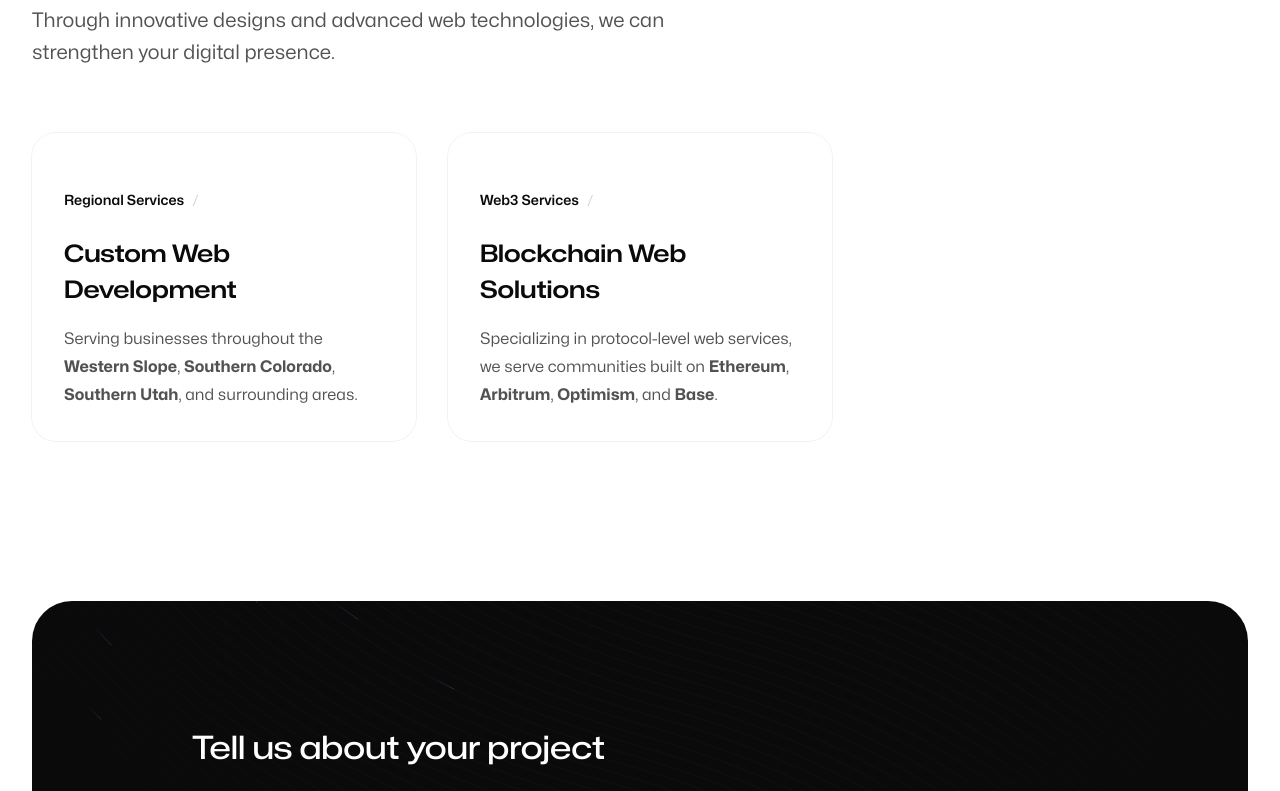
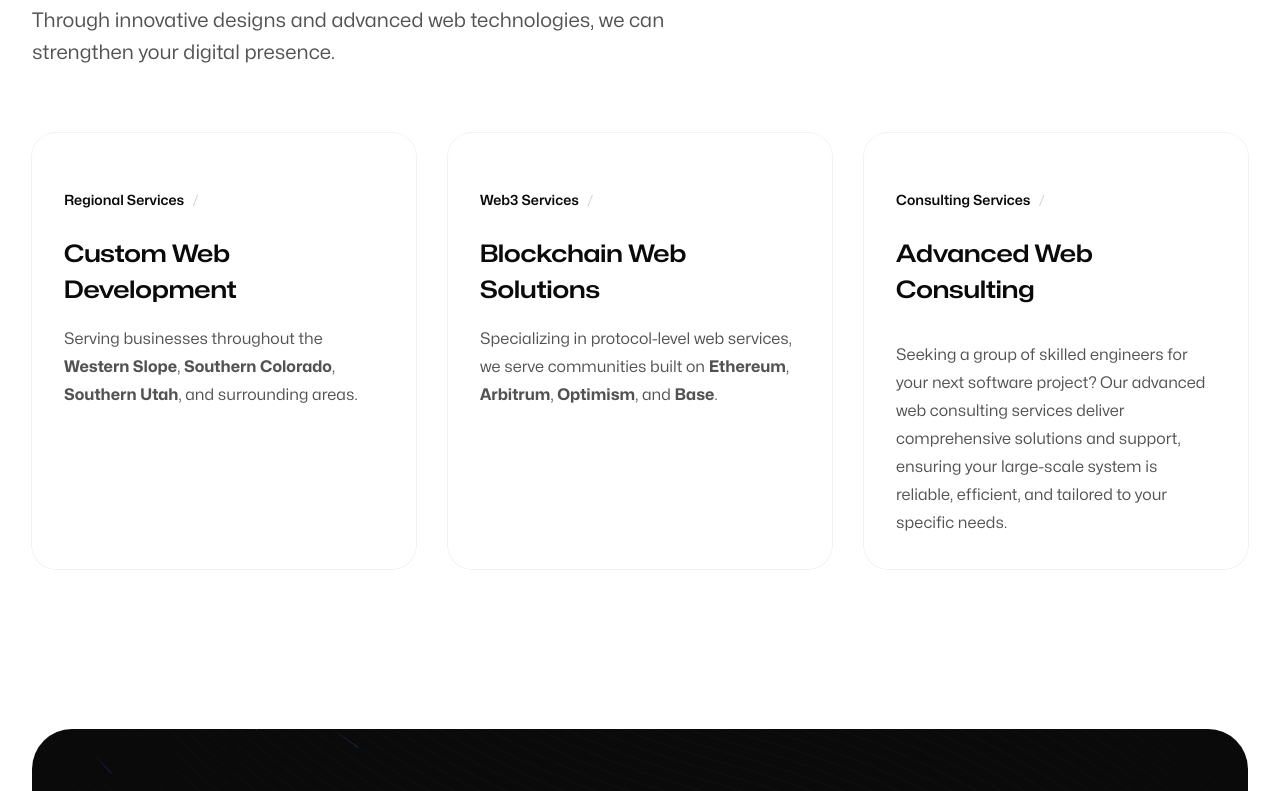
Before and after one commit to elehma4/webox.tech, a Next.js app: page / in a window 1280 px wide. Shown: the part 2680-3471 px from the top of the page. Built offline with nearby package versions, Linux system fonts and the light colour scheme.

Commit message:
AWC - Feat

```diff
--- a/src/app/page.tsx
+++ b/src/app/page.tsx
@@ -91,6 +91,34 @@ function CaseStudies() {
                 </p>
               </article>
             </FadeIn>
+            <FadeIn className="flex">
+              <article className="relative flex w-full flex-col rounded-3xl p-6 ring-1 ring-neutral-950/5 transition hover:bg-neutral-50 sm:p-8 ">
+                <h3>
+                    <span className="absolute inset-0 rounded-3xl" />
+                </h3>
+                <p className="mt-6 flex gap-x-2 text-sm text-neutral-950">
+                  <strong
+                    className="font-semibold"
+                  >
+                    Consulting Services
+                  </strong>
+                  <span className="text-neutral-300" aria-hidden="true">
+                    /
+                  </span>
+                  <span></span>
+                </p>
+                <p className="mt-6 font-display text-2xl font-semibold text-neutral-950">
+                  Advanced Web Consulting
+                </p>
+                <p className="mt-4 text-base text-neutral-600">
+                <p className="mt-4 text-base text-neutral-600">
+                <p className="mt-4 text-base text-neutral-600">
+                  Seeking a group of skilled engineers for your next software project? Our advanced web consulting services deliver comprehensive solutions and support, ensuring your large-scale system is reliable, efficient, and tailored to your specific needs.
+                </p>
+                </p>
+                </p>
+              </article>
+            </FadeIn>
         </FadeInStagger>
       </Container>
     </>
--- a/src/components/Footer.tsx
+++ b/src/components/Footer.tsx
@@ -11,9 +11,9 @@ const navigation = [
   {
     title: 'Company',
     links: [
+      { title: 'Our work', href: '/work' },
       { title: 'About', href: '/about' },
       { title: 'Process', href: '/process' },
-      { title: 'Our work', href: '/blog' },
     ],
   },
 ]
```
